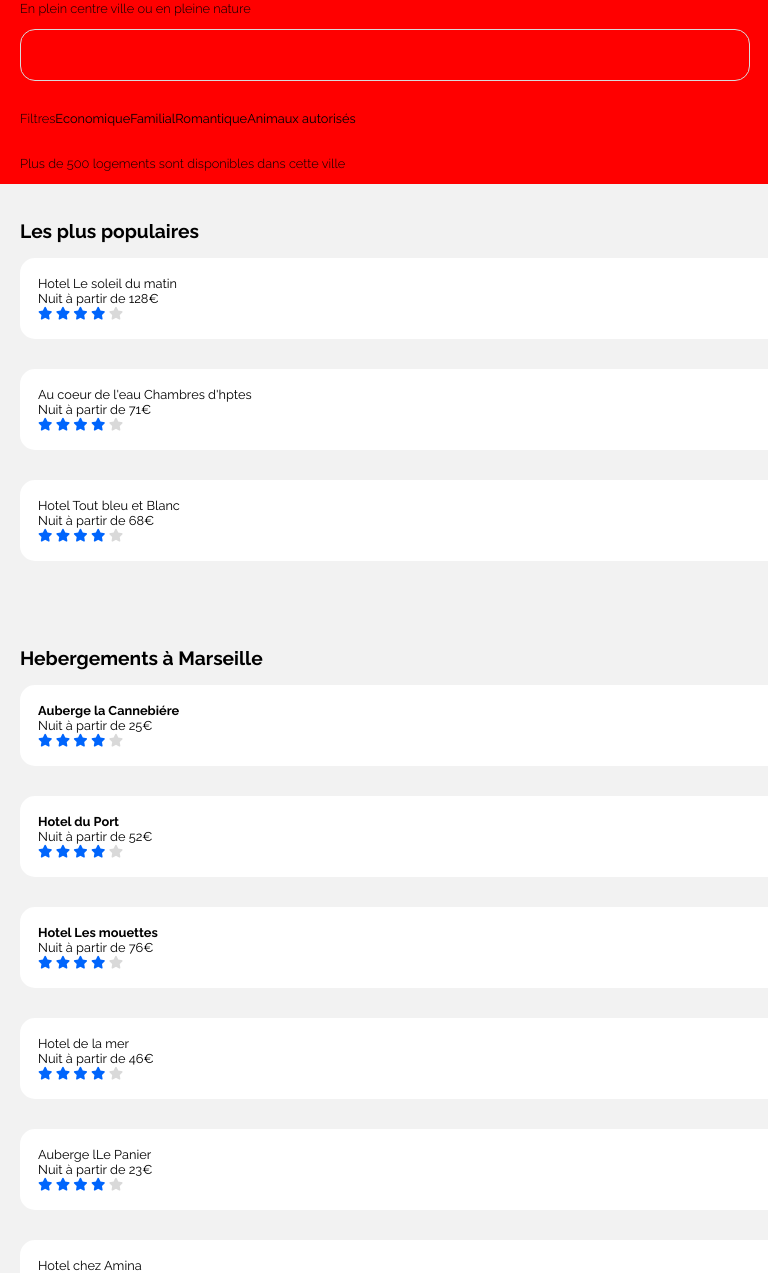
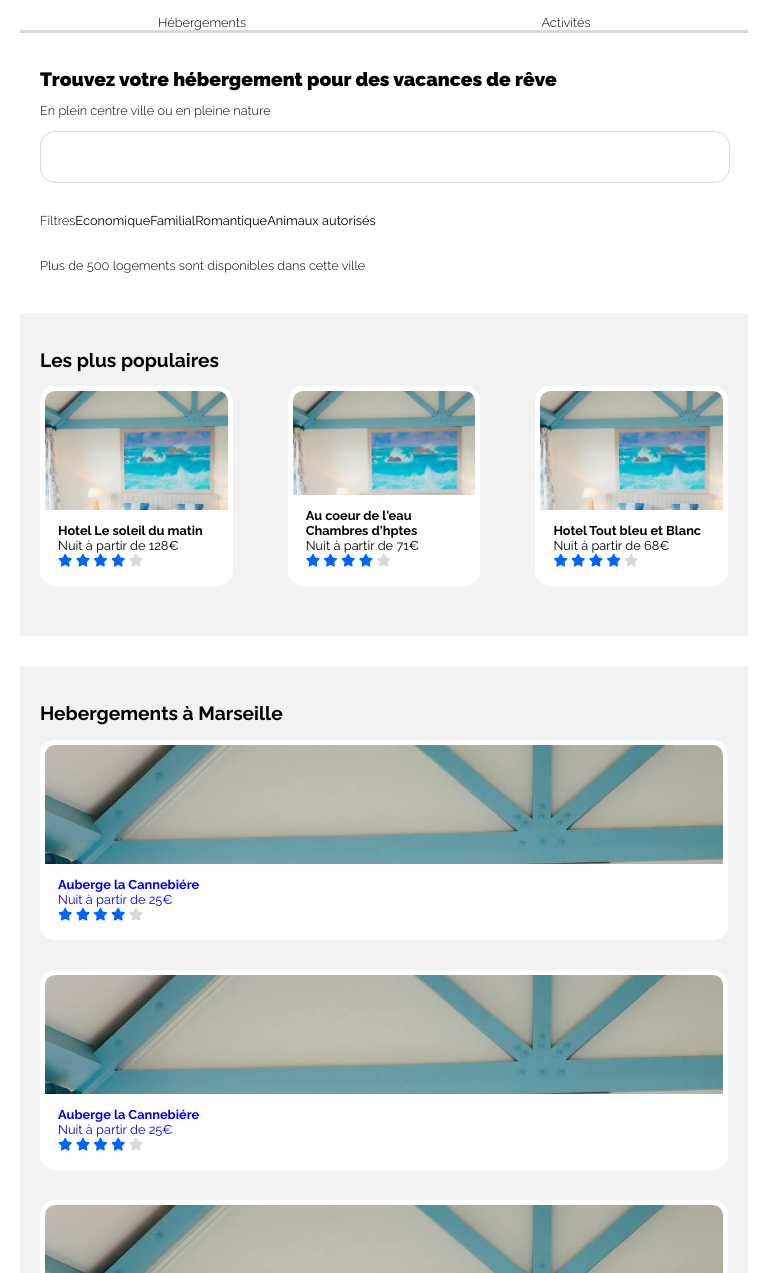
Before and after one commit to JulieMoreau01/MoreauJulie_2_08062021, a plain HTML site: page index.html in a window 768 px wide. Shown: the part 80-1353 px from the top of the page. Drawn offline with Linux system fonts and the light colour scheme.

Commit message:
responsive et marge

```diff
--- a/css/style.css
+++ b/css/style.css
@@ -15,21 +15,15 @@ header, main, footer section {
     box-sizing: border-box;
 }
 
-@media  only screen and (max-width: 1440px)
-{
-    header, main, footer section {
-        width: 100%;
-    }
+@media  only screen and (max-width: 1440px){
+    header, main, footer section { width: 100%; }
 }
 
-@media  only screen and (max-width: 768px)
-{
-    header, main, footer {
-        background-color: red;
-    }
+@media  only screen and (max-width: 1440px) and (min-width: 768px){
+    main, header { padding: 0 20px;}
 }
 
-/*---------- HEADER ------------*/
+/*-------------------------------- HEADER ----------------------------------*/
 
 header {
     display: flex;
@@ -37,55 +31,110 @@ header {
     justify-content: space-between;
     align-items: center;
     flex-wrap: wrap;
+    margin-top: 50px;
+    margin-bottom: 50px;
 }
 
-@media  only screen and (max-width: 1440px)
-{
-    header, #introduction {
-        padding: 0 20px;
-    }
+@media  only screen and (max-width: 1440px) {
+    header { margin: 0px 0px 35px 0px; }
 }
 
 header p  {
     margin: 0px;
 }
 
+@media  only screen and (max-width: 768px) {
+    header p  {
+        position: absolute;
+        top: 20px;
+        left: 20px;
+    }
+}
+
 header p img {
     width: 94px;
+}
+
+header nav {
+    display: flex;
+    flex-direction: row;
+    flex-wrap: nowrap;
+    margin: 0px;
+}
+
+@media  only screen and (max-width: 768px) {
+    header nav {
+        flex-direction: column-reverse;
+        flex-wrap: wrap;
+        align-items: flex-end;
+        margin: 20px 0px 0px 0;
+    }
 }
 
 header nav ul {
     display: flex;
     flex-direction: row;
+    flex-wrap: nowrap;
     margin: 0px;
+    padding: 0px;
 }
 
-header nav ul li {
+
+@media  only screen and (max-width: 768px)
+{
+    header nav, header nav ul {
+        width: 100%;
+        padding: 0px;
+    }
+    header nav ul {
+        border-bottom: 3px solid #d9d9d9;
+    }
+    header nav ul li {
+        width: 50%;
+        text-align: center;
+    }
+}
+
+header nav ul li, header nav a {
     margin: 0px 0px 0px 70px;
     list-style: none;
 }
 
-@media  only screen and (max-width: 1440px)
+@media  only screen and (max-width: 768px)
 {
-    header nav ul li {
-        margin: 0px 0px 0px 20px;
+    header nav a.inscription {
+        margin: 20px 20px 40px 20px;
         list-style: none;
+    }
+    header nav ul li, header nav ul li a {
+        margin: 0px;
     }
 }
 
 header nav ul li a {
+    color: black;
+    font-weight: 300;
     text-decoration: none;
-    color: #000;
 }
 
-header nav ul li a:hover {
+header nav a.inscription {
+    color: #0065fc;
+    font-weight: 600;
+    text-decoration: none;
+}
+
+header nav a:hover {
     color: #0065fc;
 }
 
-/*--- INTRODUCTION ----*/
+/*-------------------------------- INTRODUCTION ----------------------------------*/
 
 #introduction {
-    margin: 0px;
+    margin: 0px 0px 40px 0px;
+}
+
+@media  only screen and (max-width: 768px){
+    #introduction, #activite { padding: 0 20px; }
 }
 
 #introduction h1 {
@@ -104,11 +153,8 @@ header nav ul li a:hover {
     border-radius: 15px;
 }
 
-@media  only screen and (max-width: 768px)
-{
-    #introduction form {
-        width: 100%;
-    }
+@media  only screen and (max-width: 768px){
+    #introduction form { width: 100%; }
 }
 
 #introduction .filtres {
@@ -121,21 +167,29 @@ header nav ul li a:hover {
     margin: 0px;
 }
 
-/*----------HEBERGEMENT --------*/
+/*-------------------------------- HEBERGEMENT ----------------------------------*/
 
 section#hebergement {
     display: flex;
     flex-direction: row;
+    margin-bottom: 65px;
 }
 
-@media  only screen and (max-width: 768px)
-{
-    section#hebergement {
-        flex-direction: column-reverse;
+@media  only screen and (max-width: 1024px){
+    section#hebergement { flex-direction: column-reverse; }
+}
+
+@media  only screen and (max-width: 768px) {
+    section#hebergement .marseille, section#hebergement .populaire {
+        border-radius: 0px !important;
+        flex-wrap: nowrap;
+        padding: 20px !important;
     }
 }
 
-section#hebergement .marseille, section#hebergement .populaire {
+/*--------- HEBERGEMENT  MARSEILLE---------*/
+
+section#hebergement .marseille{
     background-color: #f2f2f2;
     border-radius: 15px;
     padding: 40px;
@@ -144,25 +198,9 @@ section#hebergement .marseille, section#hebergement .populaire {
     flex-wrap: wrap;
 }
 
-section#hebergement div.marseille {
+section#hebergement .marseille {
     flex: 3;
     margin-right: 40px;
-}
-
-@media  only screen and (max-width: 768px)
-{
-    section#hebergement div.marseille {
-        margin-right: 0px;
-    }
-    section#hebergement .marseille, section#hebergement .populaire {
-        border-radius: 0px;
-        flex-wrap: nowrap;
-        padding: 20px;
-    }
-}
-
-section#hebergement div.populaire {
-    flex: 1;
 }
 
 section#hebergement .marseille .ligne_01, section#hebergement .marseille .ligne_02 {
@@ -171,33 +209,87 @@ section#hebergement .marseille .ligne_01, section#hebergement .marseille .ligne_
     justify-content: space-between;
 }
 
-section#hebergement p {
-    width: 30%;
+@media  only screen and (max-width: 768px) {
+    section#hebergement .marseille .ligne_01,
+    section#hebergement .marseille .ligne_02 {
+        flex-direction: column;
+    }
+}
+
+section#hebergement .marseille div.hebergement_01, section#hebergement .populaire div.populaire_01 {
     border: 5px solid white;
     border-radius: 15px;
     margin: 0px 0px 30px 0px;
-    padding: 13px;
-    background-color: white;
+    background-image: url(../images/hebergements/3_medium/annie-spratt-Eg1qcIitAuA-unsplash.jpg);
+    background-repeat: no-repeat;
+    background-size: cover;
+    background-position: top left;
+    height: 200px;
+    display: flex;
+    flex-direction: column;
+    justify-content: flex-end;
+    box-sizing: border-box;
+    width: 100%;
 }
 
-@media  only screen and (max-width: 768px)
-{
-    section#hebergement div.marseille {
-        flex: 1;
+section#hebergement .marseille a {
+    width: 28%;
+    text-decoration: none;
+}
+
+@media  only screen and (max-width: 768px) {
+    section#hebergement .marseille div.hebergement_01 {
+        width: 100%;
     }
-    section#hebergement .marseille .ligne_01, section#hebergement .marseille .ligne_02 {
-        flex-direction: column;
-    }
-    section#hebergement p {
+    section#hebergement .marseille a {
         width: 100%;
     }
 }
 
-section#hebergement div .ligne_01 p .titre {
+@media  only screen and (max-width: 1024px) {
+    section#hebergement div.marseille { margin-right: 0px; flex: 1;}
+}
+
+/*--------- HEBERGEMENT  POPULAIRE ---------*/
+
+section#hebergement .populaire div.populaire_01 { width: 100%; }
+
+section#hebergement .populaire {
+    background-color: #f2f2f2;
+    border-radius: 15px;
+    padding: 40px;
+    display: flex;
+    flex-direction: column;
+    flex-wrap: wrap;
+}
+
+@media  only screen and (min-width: 768px) and (max-width: 1024px) {
+    section#hebergement .populaire {
+        flex-direction: row;
+        justify-content: space-between;
+        margin-bottom: 30px;
+    }
+    section#hebergement .populaire h2 {width: 100%;}
+    section#hebergement .populaire div.populaire_01 { width: 28%; }
+}
+
+section#hebergement div.populaire {
+    flex: 1;
+}
+
+section#hebergement div.ligne_01 p,
+section#hebergement div.ligne_02 p,
+section#hebergement div.populaire p  {
+    background-color: white;
+    padding: 13px;
+    margin: 0px;
+}
+
+section#hebergement p .titre {
     font-weight: 700;
 }
 
-section#hebergement div .ligne_01 p .prix {
+section#hebergement p .prix {
     font-weight: 400;
 }
 
@@ -211,12 +303,13 @@ section#hebergement p .etoiles .grise {
     color: #d9d9d9;
 }
 
-/*----------ACTIVITES --------*/
+/*-------------------------------- ACTIVITE ----------------------------------*/
 
-/*---------- FOOTER ------------*/
+/*-------------------------------- FOOTER ----------------------------------*/
 footer {
     width: 100%;
     background-color: #f2f2f2;
+    margin-top: 50px;
 }
 
 footer section {
@@ -224,13 +317,17 @@ footer section {
     flex-direction: row;
     justify-content: space-between;
     background-color: #f2f2f2;
+    padding: 0px;
 }
 
-@media  only screen and (max-width: 768px)
-{
+@media  only screen and (max-width: 1440px) {
     footer section {
-        flex-direction: column;
+        padding: 20px;
     }
+}
+
+@media  only screen and (max-width: 768px) {
+    footer section { flex-direction: column; }
 }
 
 footer section div h3 {
--- a/index.html
+++ b/index.html
@@ -18,8 +18,8 @@
                 <ul>
                     <li><a href="#">Hébergements</a></li>
                     <li><a href="#">Activités</a></li>
-                    <li><a href="#">S'inscrire</a></li>
                 </ul>
+                <a href="#" class="inscription">S'inscrire</a>
             </nav>
         </header>
         <!--PAGE CONTENT-->
@@ -49,7 +49,9 @@
                 <div class="marseille">
                     <h2>Hebergements à Marseille</h2>
                     <div class="ligne_01">
-                        <p class="hebergement_01">
+                        <a href="#">
+                            <div class="hebergement_01">
+                                <p>
                                     <span class="titre">Auberge la Cannebiére</span><br/>
                                     <span class="prix">Nuit à partir de 25€</span><br/>
                                     <span class="etoiles">
@@ -60,20 +62,13 @@
                                         <i class="fas fa-star grise"></i>
                                     </span>
                                 </p>
-                        <p class="hebergement_02">
-                            <span class="titre">Hotel du Port</span><br/>
-                            <span>Nuit à partir de 52€</span><br/>
-                            <span class="etoiles">
-                                <i class="fas fa-star bleu"></i>
-                                <i class="fas fa-star bleu"></i>
-                                <i class="fas fa-star bleu"></i>
-                                <i class="fas fa-star bleu"></i>
-                                <i class="fas fa-star grise"></i>
-                            </span>
-                        </p>
-                        <p class="hebergement_03">
-                            <span class="titre">Hotel Les mouettes</span><br/>
-                            <span>Nuit à partir de 76€</span><br/>
+                            </div>
+                        </a>
+                        <a href="#">
+                            <div class="hebergement_01">
+                                <p>
+                                    <span class="titre">Auberge la Cannebiére</span><br/>
+                                    <span class="prix">Nuit à partir de 25€</span><br/>
                                     <span class="etoiles">
                                         <i class="fas fa-star bleu"></i>
                                         <i class="fas fa-star bleu"></i>
@@ -83,32 +78,12 @@
                                     </span>
                                 </p>
                             </div>
-                    <div class="ligne_02">
-                        <p class="hebergement_04">
-                            <span class="titre">Hotel de la mer</span><br/>
-                            <span>Nuit à partir de 46€</span><br/>
-                            <span class="etoiles">
-                                <i class="fas fa-star bleu"></i>
-                                <i class="fas fa-star bleu"></i>
-                                <i class="fas fa-star bleu"></i>
-                                <i class="fas fa-star bleu"></i>
-                                <i class="fas fa-star grise"></i>
-                            </span>
-                        </p>
-                        <p class="hebergement_05">
-                            <span class="titre">Auberge lLe Panier</span><br/>
-                            <span>Nuit à partir de 23€</span><br/>
-                            <span class="etoiles">
-                                <i class="fas fa-star bleu"></i>
-                                <i class="fas fa-star bleu"></i>
-                                <i class="fas fa-star bleu"></i>
-                                <i class="fas fa-star bleu"></i>
-                                <i class="fas fa-star grise"></i>
-                            </span>
-                        </p>
-                        <p class="hebergement_06">
-                            <span class="titre">Hotel chez Amina</span><br/>
-                            <span>Nuit à partir de 96€</span><br/>
+                        </a>
+                        <a href="#">
+                            <div class="hebergement_01">
+                                <p>
+                                    <span class="titre">Auberge la Cannebiére</span><br/>
+                                    <span class="prix">Nuit à partir de 25€</span><br/>
                                     <span class="etoiles">
                                         <i class="fas fa-star bleu"></i>
                                         <i class="fas fa-star bleu"></i>
@@ -118,14 +93,14 @@
                                     </span>
                                 </p>
                             </div>
-                    <p><a href="#">Affichier plus</a></p>
+                        </a>
                     </div>
-                <!-- Les plus populaires-->
-                <div class="populaire">
-                    <h2>Les plus populaires</h2>
-                    <p class="populaire_01">
-                        <span>Hotel Le soleil du matin</span><br/>
-                        <span>Nuit à partir de 128€</span><br/>
+                    <div class="ligne_02">
+                        <a href="#">
+                            <div class="hebergement_01">
+                                <p>
+                                    <span class="titre">Auberge la Cannebiére</span><br/>
+                                    <span class="prix">Nuit à partir de 25€</span><br/>
                                     <span class="etoiles">
                                         <i class="fas fa-star bleu"></i>
                                         <i class="fas fa-star bleu"></i>
@@ -134,9 +109,13 @@
                                         <i class="fas fa-star grise"></i>
                                     </span>
                                 </p>
-                    <p class="populaire_02">
-                        <span>Au coeur de l'eau Chambres d'hptes</span><br/>
-                        <span>Nuit à partir de 71€</span><br/>
+                            </div>
+                        </a>
+                        <a href="#">
+                            <div class="hebergement_01">
+                                <p>
+                                    <span class="titre">Auberge la Cannebiére</span><br/>
+                                    <span class="prix">Nuit à partir de 25€</span><br/>
                                     <span class="etoiles">
                                         <i class="fas fa-star bleu"></i>
                                         <i class="fas fa-star bleu"></i>
@@ -145,9 +124,13 @@
                                         <i class="fas fa-star grise"></i>
                                     </span>
                                 </p>
-                    <p class="populaire_03">
-                        <span>Hotel Tout bleu et Blanc</span><br/>
-                        <span>Nuit à partir de 68€</span><br/>
+                            </div>
+                        </a>
+                        <a href="#">
+                            <div class="hebergement_01">
+                                <p>
+                                    <span class="titre">Auberge la Cannebiére</span><br/>
+                                    <span class="prix">Nuit à partir de 25€</span><br/>
                                     <span class="etoiles">
                                         <i class="fas fa-star bleu"></i>
                                         <i class="fas fa-star bleu"></i>
@@ -156,6 +139,53 @@
                                         <i class="fas fa-star grise"></i>
                                     </span>
                                 </p>
+                            </div>
+                        </a>
+                    </div>
+                    <p><a href="#">Affichier plus</a></p>
+                </div>
+                <!-- Les plus populaires-->
+                <div class="populaire">
+                    <h2>Les plus populaires</h2>
+                    <div class="populaire_01">
+                        <p>
+                            <span class="titre">Hotel Le soleil du matin</span><br/>
+                            <span class="prix">Nuit à partir de 128€</span><br/>
+                            <span class="etoiles">
+                                <i class="fas fa-star bleu"></i>
+                                <i class="fas fa-star bleu"></i>
+                                <i class="fas fa-star bleu"></i>
+                                <i class="fas fa-star bleu"></i>
+                                <i class="fas fa-star grise"></i>
+                            </span>
+                        </p>
+                    </div>
+                    <div class="populaire_01">
+                        <p>
+                            <span class="titre">Au coeur de l'eau Chambres d'hptes</span><br/>
+                            <span class="prix">Nuit à partir de 71€</span><br/>
+                            <span class="etoiles">
+                                <i class="fas fa-star bleu"></i>
+                                <i class="fas fa-star bleu"></i>
+                                <i class="fas fa-star bleu"></i>
+                                <i class="fas fa-star bleu"></i>
+                                <i class="fas fa-star grise"></i>
+                            </span>
+                        </p>
+                    </div>
+                    <div class="populaire_01">
+                        <p>
+                            <span class="titre">Hotel Tout bleu et Blanc</span><br/>
+                            <span class="prix">Nuit à partir de 68€</span><br/>
+                            <span class="etoiles">
+                                <i class="fas fa-star bleu"></i>
+                                <i class="fas fa-star bleu"></i>
+                                <i class="fas fa-star bleu"></i>
+                                <i class="fas fa-star bleu"></i>
+                                <i class="fas fa-star grise"></i>
+                            </span>
+                        </p>
+                    </div>
                 </div>
             </section>
 
```
Lines whose indentation alone changed are shown as unchanged.
